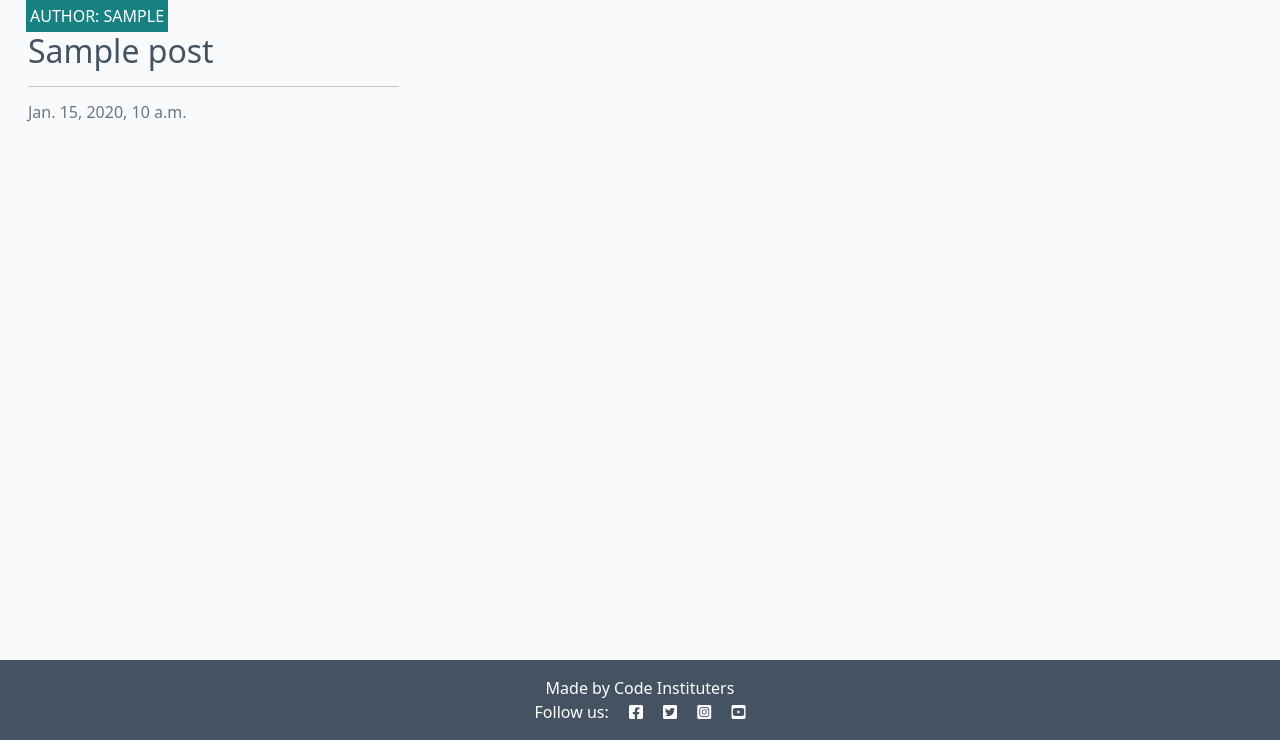
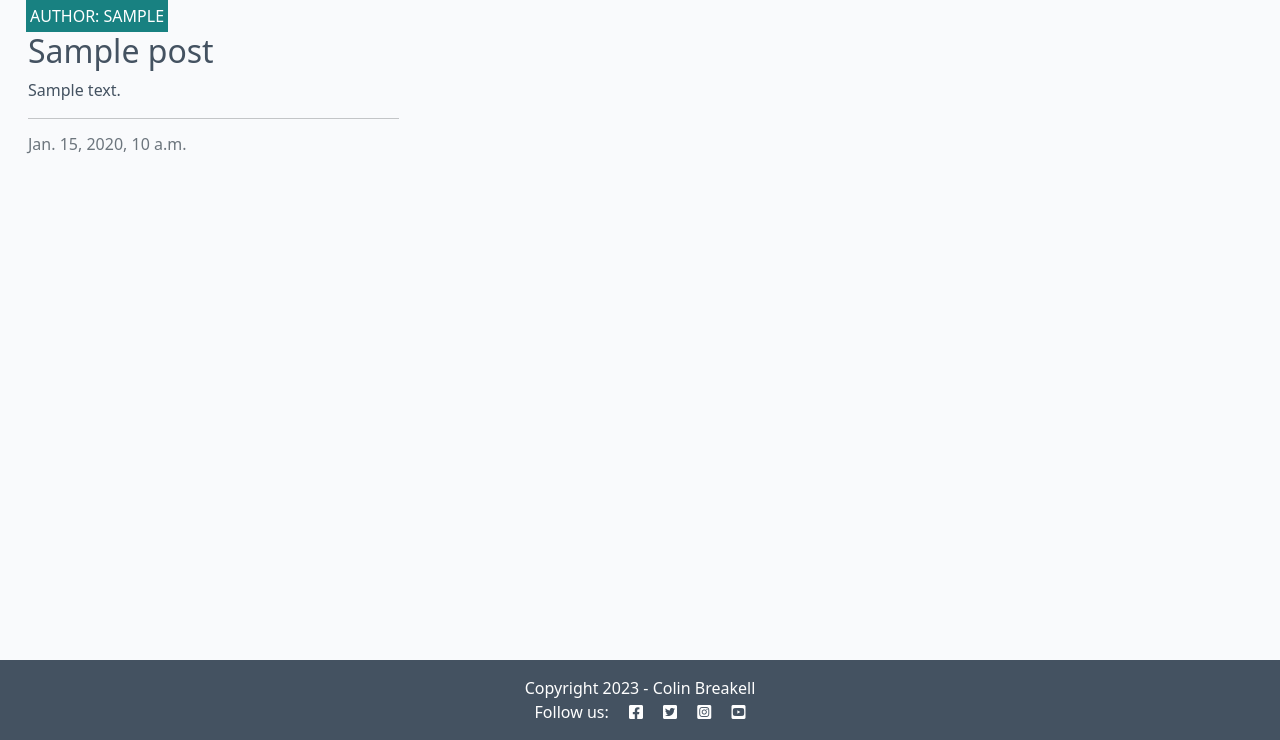
Before and after one commit to BreakellrZ/blog, a Django app: page / in a window 1280 px wide. Shown: the part 60-800 px from the top of the page. Run offline with Django 4.2, Linux system fonts and the light colour scheme; tables that the repository leaves empty hold one stand-in row (values such as "Sample post").

Commit message:
Added some tags and variables to index.html and base.html - added post.excerpt for index.htmk page

```diff
--- a/blog/templates/blog/index.html
+++ b/blog/templates/blog/index.html
@@ -20,6 +20,7 @@
                             </div>
                             <a href="#" class="post-link">
                                 <h2 class="card-title">{{ post.title }}</h2>
+                                <p class="card-text">{{ post.excerpt }} </p>
                             </a>
 
                             <hr />
@@ -50,3 +51,7 @@
 
 <!-- index.html content ends here -->
 {% endblock %}
+
+{% block copyright %}
+    Copyright 2023 - Colin Breakell
+{% endblock copyright %}
--- a/codestar/settings.py
+++ b/codestar/settings.py
@@ -29,7 +29,7 @@ SECRET_KEY = os.environ.get("SECRET_KEY")
 # SECURITY WARNING: don't run with debug turned on in production!
 DEBUG = True
 
-ALLOWED_HOSTS = ['.herokuapp.com', 'localhost', '8000-breakellrz-blog-blwoj5e3cwc.ws-eu111.gitpod.io']
+ALLOWED_HOSTS = ['.herokuapp.com', 'localhost', '8000-breakellrz-blog-blwoj5e3cwc.ws-eu111.gitpod.io', '127.0.0.1']
 
 
 # Application definition
--- a/templates/base.html
+++ b/templates/base.html
@@ -41,7 +41,7 @@
                 <ul class="navbar-nav me-auto mb-2 mb-lg-0">
                     <li class="nav-item">
                         <a class="nav-link {% if request.path == home_url %}active{% endif %}" aria-current="page"
-                            href="#">Home</a>
+                            href="{% url 'home' %}">Home</a>
                     </li>
 
                 </ul>
@@ -62,7 +62,10 @@
 
     <!-- Footer -->
     <footer class="footer mt-auto py-3 dark-bg">
-        <p class="m-0 text-center text-white">Made by Code Instituters</p>
+        <p class="m-0 text-center text-white">{% block copyright %}
+            Made by Code Insituters.
+            {% endblock copyright %}
+        </p>
         <p class="m-0 text-center text-white">Follow us: <i class="fab fa-facebook-square ms-3"></i>
             <i class="fab fa-twitter-square ms-3"></i>
             <i class="fab fa-instagram-square ms-3"></i>
```
